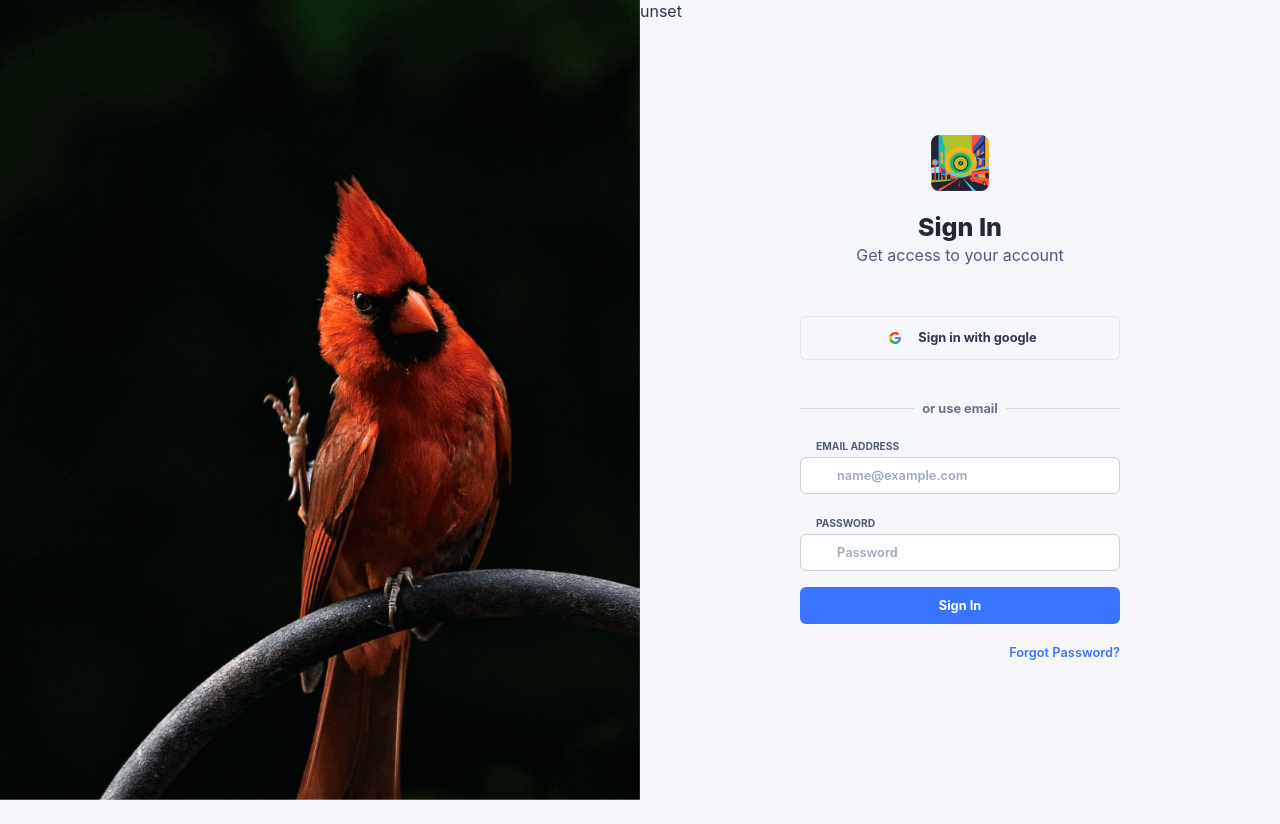
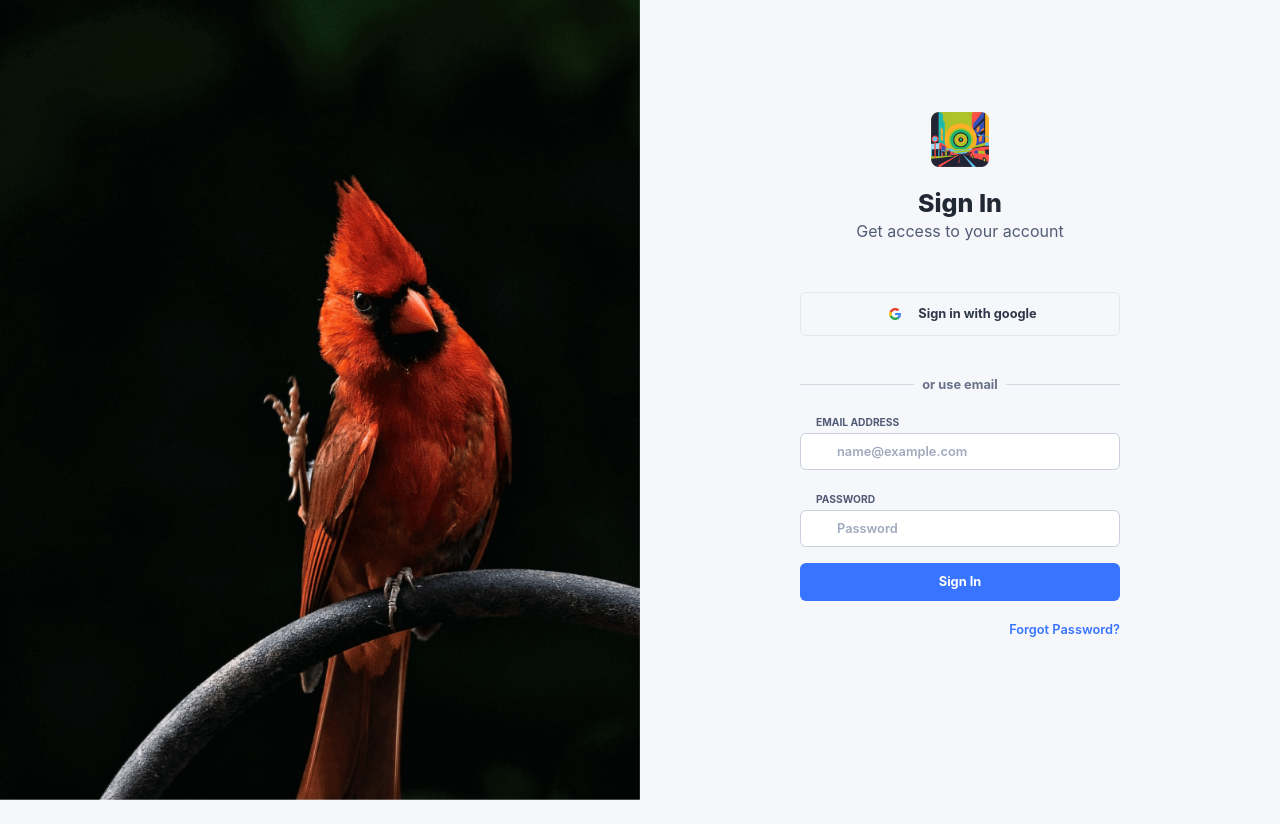
Before and after one commit to bendon/OOH-Project-Web-FE, a Next.js app: page / in a window 1280 px wide. After the commit the page ends 800 px from the top, so only its background shows below. Built offline with nearby package versions, Linux system fonts and the light colour scheme; no server answers.

Commit message:
updated gitignore

```diff
--- a/src/app/page.tsx
+++ b/src/app/page.tsx
@@ -8,7 +8,6 @@ export default function Home() {
             <div className="bg-holder" style={{backgroundImage: "url(/project/34.png)", backgroundPosition: "center"}}></div>
         </div>
         <div className="col-lg-6">
-          {process.env.NEXT_PUBLIC_GOOGLE_CLIENT_ID}
             <LoginForm/>
         </div>
     </div>
```
